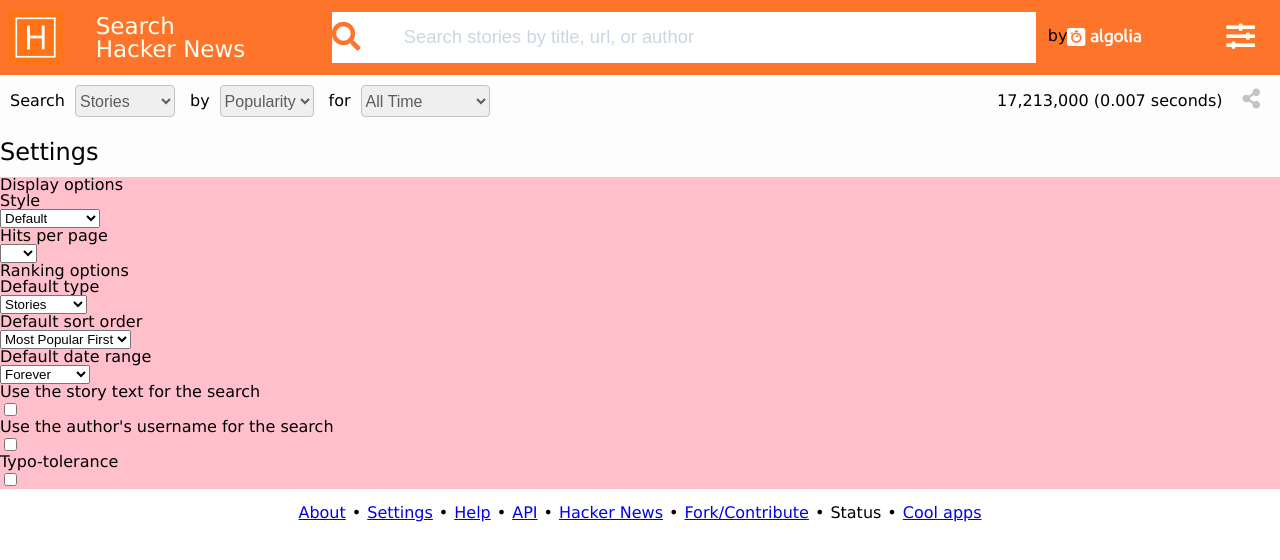
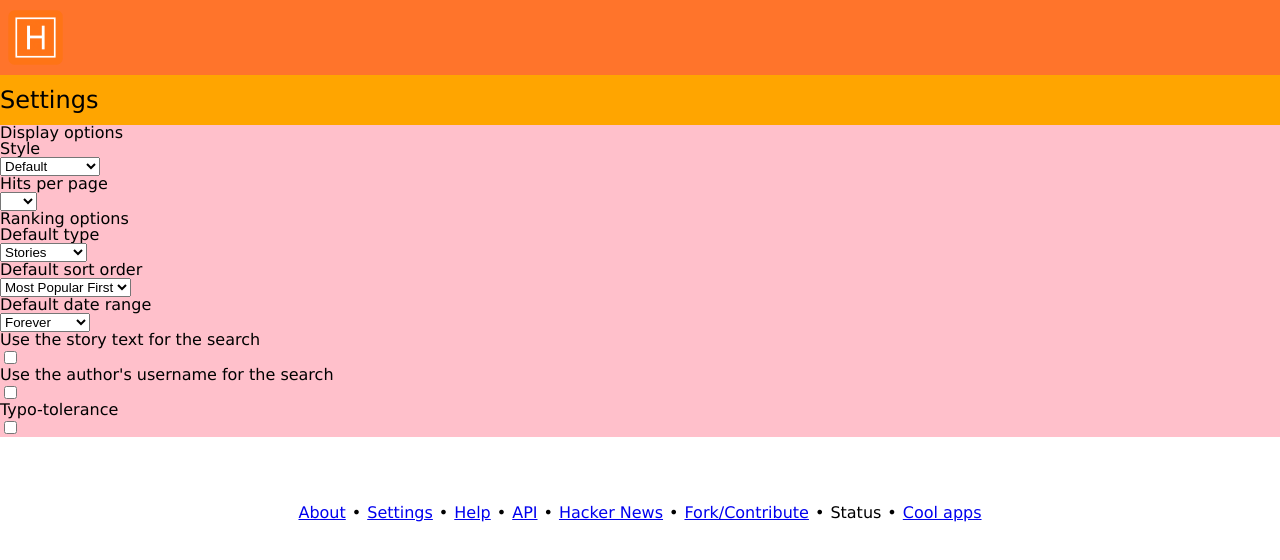
Before and after one commit to mccombsr/HN-Clone, a React (Create React App) app: page /settings in a window 1280 px wide. Shown: the top 560 px of the page. Built offline with nearby package versions, Linux system fonts and the light colour scheme; the HTML template or start-up script is replaced by a standard one.

Commit message:
created BlankHeader and made Header a direct child of Results.

```diff
--- a/src/App.js
+++ b/src/App.js
@@ -8,7 +8,6 @@
   render() {
     return (
       <div className="appContainer">
-        <Header/>
         {routes}
         <Footer/>
       </div>
--- /dev/null
+++ b/src/Components/BlankHeader.jsx
@@ -0,0 +1,24 @@
+import React, { Component } from "react";
+import hLogo from "../styles/images/hLogo3.webp";
+import algolia from "../styles/images/algolia.svg";
+
+export default class BlankHeader extends Component {
+  constructor(props) {
+    super(props);
+    this.state = {
+      search: ""
+    };
+  }
+
+  render() {
+    return (
+      <div className="headerContainer">
+        <div className="searchContainer">
+          <div className="titleContainer">
+            <img src={hLogo} alt="logo" className="logo" />
+          </div>
+        </div>
+      </div>
+    );
+  }
+}
--- a/src/Components/Results.jsx
+++ b/src/Components/Results.jsx
@@ -1,23 +1,26 @@
-import React, {Component} from 'react';
-import Story from './Story';
+import React, { Component } from "react";
+import Header from "./Header";
+import Story from "./Story";
 
-export default class Results extends Component{
-    constructor(props){
+export default class Results extends Component {
+  constructor(props) {
     super(props);
     this.state = {
       results: []
     };
   }
 
-    render(){
-        return(
+  render() {
+    return (
+      <div>
+        <Header />
         <div className="resultsContainer">
-                <Story/>
-                <Story/>
-                <Story/>
-                <Story/>
-                <Story/>
-                <Story/>
+          <Story />
+          <Story />
+          <Story />
+          <Story />
+          <Story />
+          <Story />
 
           <div className="btnContainer">
             <div className="pageBtn btn">1</div>
@@ -30,8 +33,8 @@
             <div className="pageBtn btn">50</div>
             <div className="nextPage btn">>></div>
           </div>
-
         </div>
-        )
+      </div>
+    );
   }
 }
--- a/src/Components/Settings.jsx
+++ b/src/Components/Settings.jsx
@@ -1,15 +1,18 @@
-import React, {Component} from 'react';
+import React, { Component } from "react";
+import BlankHeader from "./BlankHeader";
 
-export default class Settings extends Component{
-    constructor(props){
+export default class Settings extends Component {
+  constructor(props) {
     super(props);
-        this.state = {}
+    this.state = {};
   }
 
-    render(){
-        return(
-            <div className='settingsContainer'>
-                <h1 className='settingsTitle'>Settings</h1>
+  render() {
+    return (
+      <div>
+        <BlankHeader />
+        <div className="settingsContainer">
+          <h1 className="settingsTitle">Settings</h1>
           <div className="display">
             <h2>Display options</h2>
             <div className="displayOptions">
@@ -20,7 +23,7 @@
               </select>
               <p>Hits per page</p>
               <select>
-                            <option value=""></option>
+                <option value="" />
                 <option value="10">10</option>
                 <option value="20">20</option>
                 <option value="30">30</option>
@@ -31,13 +34,17 @@
             <p>Default type</p>
             <select>
               <option value="all">All</option>
-                        <option value="stories" selected>Stories</option>
+              <option value="stories" selected>
+                Stories
+              </option>
               <option value="comments">Comments</option>
             </select>
             <p>Default sort order</p>
             <select>
               <option value="recent">Most Recent First</option>
-                        <option value="popular" selected>Most Popular First</option>
+              <option value="popular" selected>
+                Most Popular First
+              </option>
             </select>
             <p>Default date range</p>
             <select>
@@ -45,16 +52,19 @@
               <option value="week">Past Week</option>
               <option value="month">Past Month</option>
               <option value="year">Past Year</option>
-                        <option value="forever" selected>Forever</option>
+              <option value="forever" selected>
+                Forever
+              </option>
             </select>
             <p>Use the story text for the search</p>
-                    <input type="checkbox"/>
+            <input type="checkbox" />
             <p>Use the author's username for the search</p>
-                    <input type="checkbox"/>
+            <input type="checkbox" />
             <p>Typo-tolerance</p>
-                    <input type="checkbox"/>
+            <input type="checkbox" />
           </div>
         </div>
-        )
+      </div>
+    );
   }
 }
--- a/src/styles/_Settings.scss
+++ b/src/styles/_Settings.scss
@@ -2,7 +2,11 @@
     background: pink;
     height:100%;
     position: relative;
-    top: 52+75px;
+    top: 75px;
+
+    .settingsTitle{
+        background: orange;
+    }
 
     h1{
         background: #FDFDFD;
```
Lines whose indentation alone changed are shown as unchanged.
